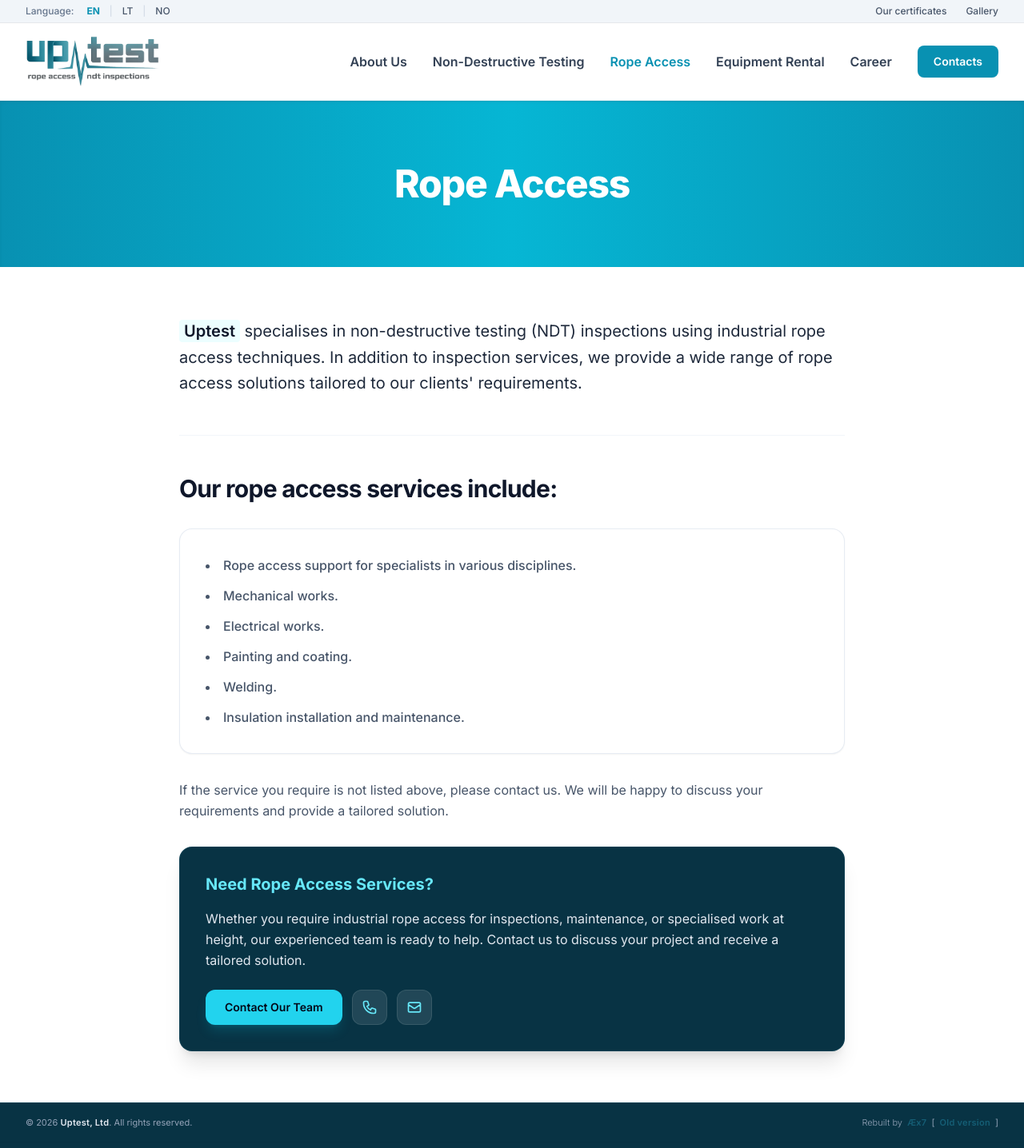
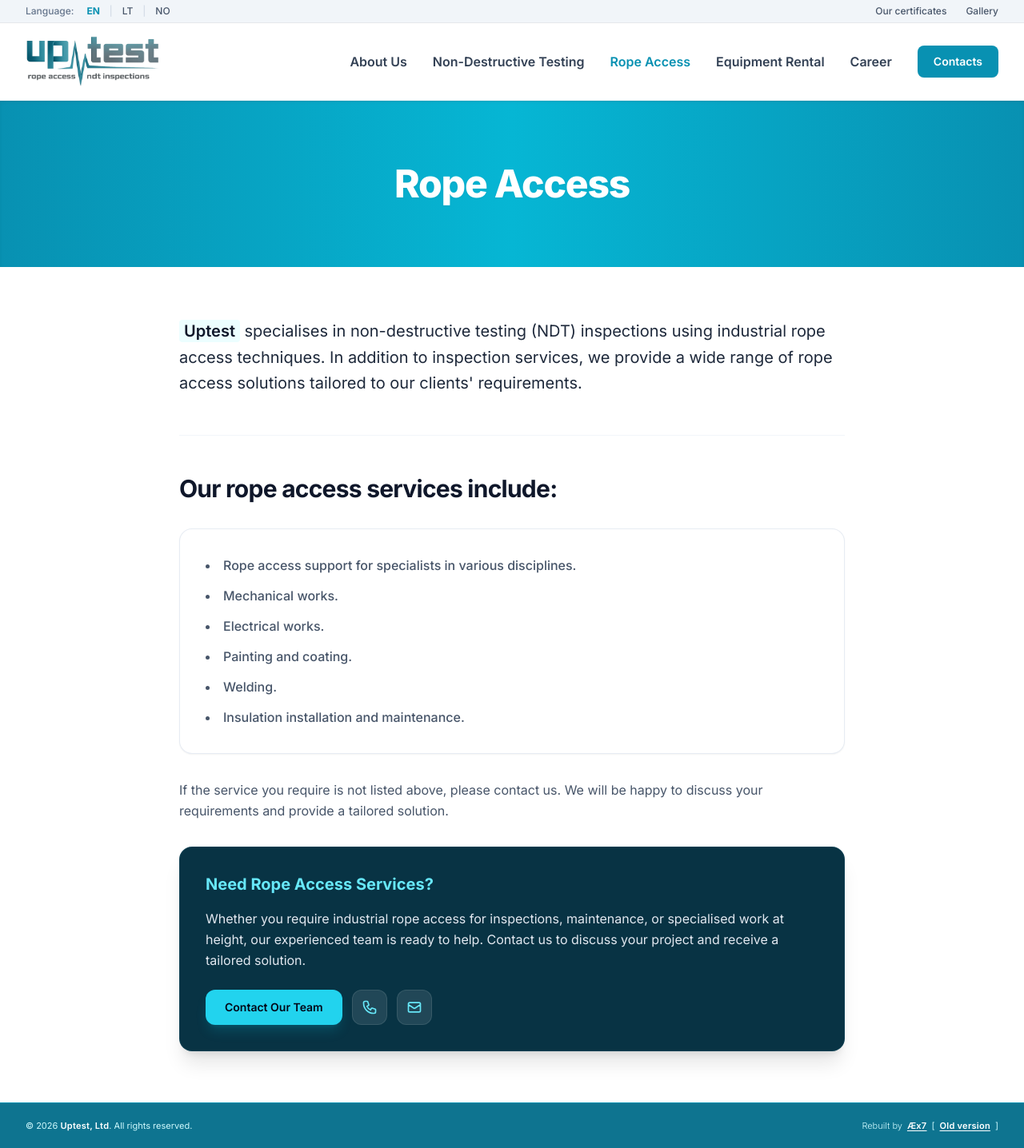
Before and after one commit to mruslys/uptest.no, a Jekyll site: the page built from rope-access/index.html, in a window 1280 px wide. Shown: the whole page at 80% size. Built offline with Jekyll 4.4.1, drawn with Linux system fonts in a browser that asks for light colours; nearby versions of some CDN libraries.

Commit message:
Update footer.html

```diff
--- a/_includes/footer.html
+++ b/_includes/footer.html
@@ -1,18 +1,17 @@
 <!-- Footer -->
-
-<footer class="bg-brand-950 py-3 sm:py-4 relative z-30 border-t border-brand-900/50 shadow-sm mt-auto">
+<footer class="bg-brand-700 py-4 sm:py-5 relative z-30 border-t border-brand-600 shadow-sm mt-auto text-white">
     <div class="max-w-7xl mx-auto px-4 sm:px-6 lg:px-8 flex flex-col sm:flex-row justify-between items-center gap-2 sm:gap-4 text-center sm:text-left">
 
-        <p class="text-[11px] text-slate-400 font-normal">
-            © 2026 <strong class="text-slate-200 font-semibold tracking-wide">{{ data.common[page.lang].company }}</strong>. {{ data.common[page.lang].rights }}
+        <p class="text-[11px] text-brand-100 font-normal">
+            © 2026 <strong class="text-white font-semibold tracking-wide">{{ data.common[page.lang].company }}</strong>. {{ data.common[page.lang].rights }}
         </p>
 
-        <div class="flex items-center gap-1.5 text-[11px] text-slate-400">
+        <div class="flex items-center gap-1.5 text-[11px] text-brand-100">
             <span class="font-light">{{ data.common[page.lang].rebuilt_by }}</span>
-            <a href="https://xn--x7-1ia.com" target="_blank" rel="noopener noreferrer" class="text-brand-800 hover:text-brand-300 transition-colors font-semibold tracking-wide">
+            <a href="https://xn--x7-1ia.com" target="_blank" rel="noopener noreferrer" class="text-white hover:text-brand-200 transition-colors font-semibold tracking-wide underline underline-offset-2">
                 Æx7
             </a>
-            [<a href="https://uptest.no" target="_blank" rel="noopener noreferrer" class="text-brand-800 hover:text-brand-300 transition-colors font-semibold tracking-wide">
+            [<a href="https://uptest.no" target="_blank" rel="noopener noreferrer" class="text-white hover:text-brand-200 transition-colors font-semibold tracking-wide underline underline-offset-2">
                 {{ data.common[page.lang].old_version }}
             </a>]
         </div>
```
